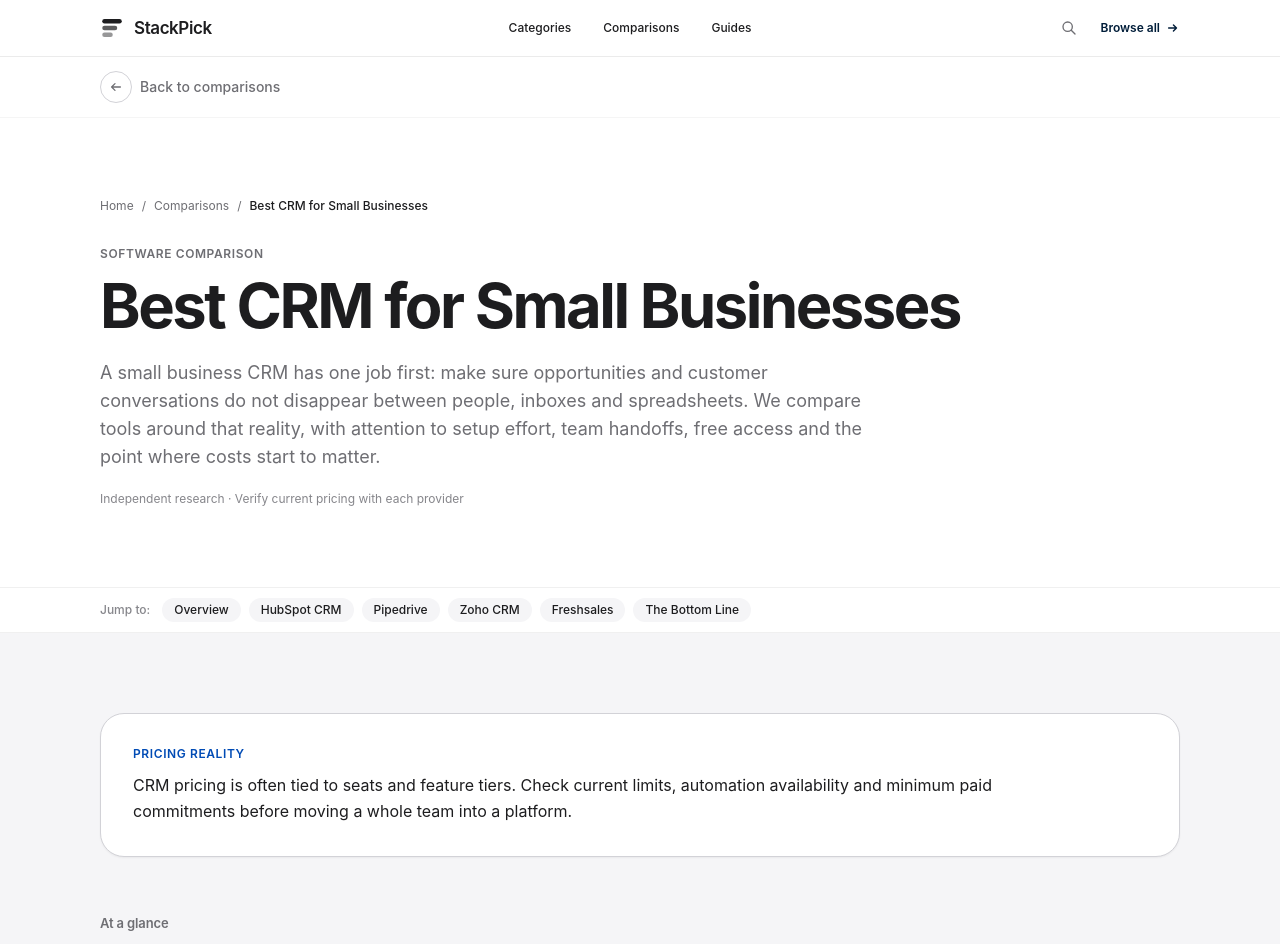
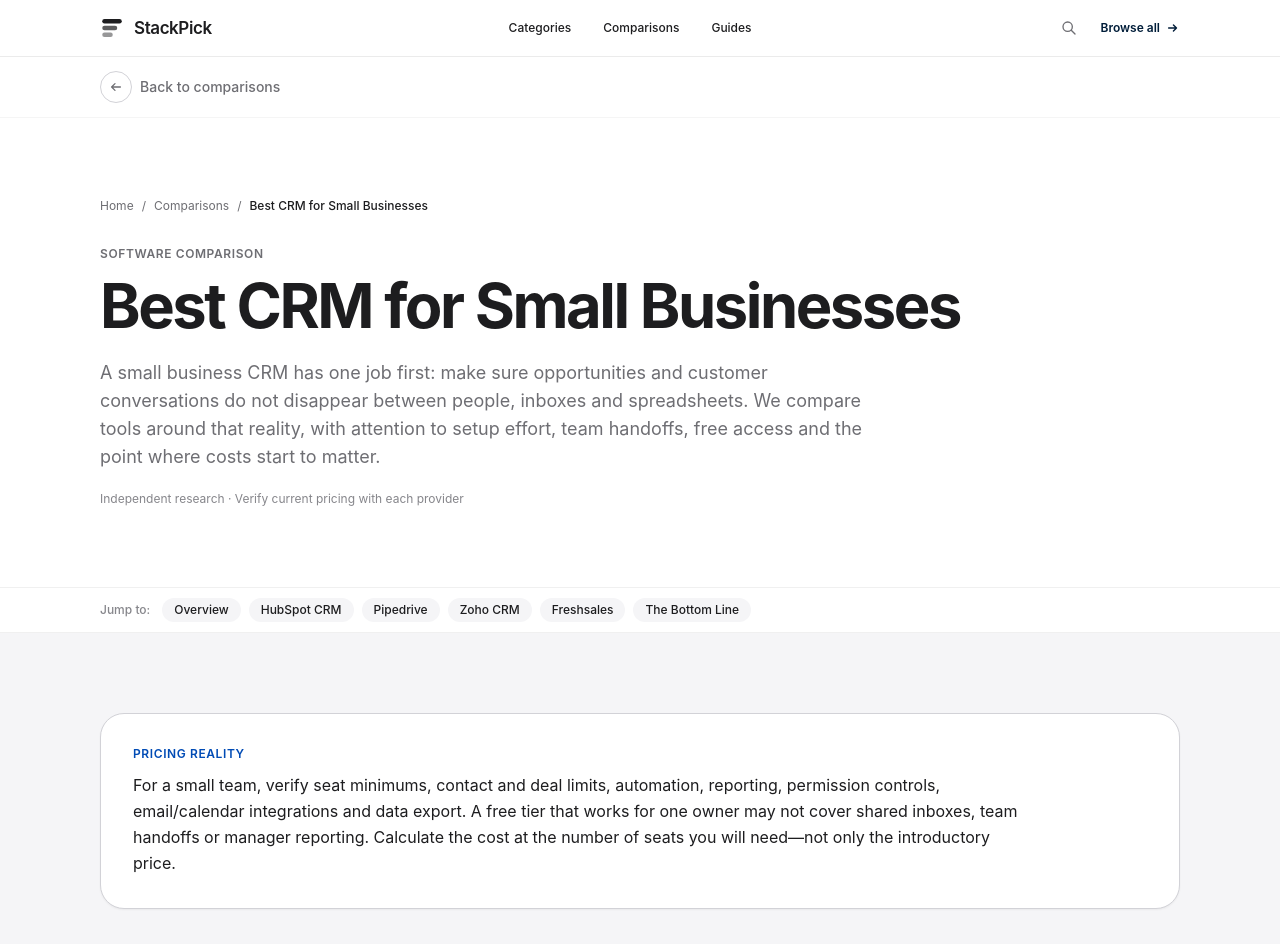
Before and after one commit to LinukaBandara/StackPick, a Next.js app: page /best/crm-for-small-businesses in a window 1280 px wide. Shown: the top 944 px of the page. Built offline with nearby package versions, Linux system fonts and the light colour scheme; no server answers.

Commit message:
Improve free-plan guidance and practical recommendations

```diff
--- a/app/best/crm-for-small-businesses/page.tsx
+++ b/app/best/crm-for-small-businesses/page.tsx
@@ -13,14 +13,14 @@ export default function CrmForSmallBusinessesPage() {
       title="Best CRM for Small Businesses"
       slug="crm-for-small-businesses"
       intro="A small business CRM has one job first: make sure opportunities and customer conversations do not disappear between people, inboxes and spreadsheets. We compare tools around that reality, with attention to setup effort, team handoffs, free access and the point where costs start to matter."
-      pricingNote="CRM pricing is often tied to seats and feature tiers. Check current limits, automation availability and minimum paid commitments before moving a whole team into a platform."
+      pricingNote="For a small team, verify seat minimums, contact and deal limits, automation, reporting, permission controls, email/calendar integrations and data export. A free tier that works for one owner may not cover shared inboxes, team handoffs or manager reporting. Calculate the cost at the number of seats you will need—not only the introductory price."
       tools={[
         { name:"HubSpot CRM", bestFor:"Small teams wanting a broad starting point with a usable free tier", freeOption:"Core CRM features are available on a permanent free tier; current limits should be checked before rollout.", tradeoff:"Easy to start, but advanced automation and the wider ecosystem can move a growing team into paid products.", url:"https://www.hubspot.com/products/crm" },
         { name:"Pipedrive", bestFor:"Sales-led small businesses that need a clear deal pipeline", freeOption:"No permanent free plan; current trial and paid pricing should be checked.", tradeoff:"Excellent focus for sales processes, but businesses wanting broad marketing or service functionality may need more tools.", url:"https://www.pipedrive.com/" },
         { name:"Zoho CRM", bestFor:"Small businesses already building around Zoho", freeOption:"A limited free edition may be available under current Zoho terms.", tradeoff:"Strong suite integration can reduce tool sprawl, while the larger system can require more configuration.", url:"https://www.zoho.com/crm/" },
         { name:"Freshsales", bestFor:"Small teams wanting CRM and sales communication in one product", freeOption:"Free or trial availability can change by market and plan.", tradeoff:"Useful sales tooling, but compare current included features and contact/user limits against simpler options.", url:"https://www.freshworks.com/crm/sales/" },
       ]}
-      bottomLine="For a small business starting from scratch, HubSpot is the easiest broad starting point if its free limits fit. Pipedrive is the stronger choice when sales pipeline discipline is the main problem. Zoho makes the most sense when the business already uses its ecosystem. The right CRM is the one the team will actually keep updated."
+      bottomLine="Start with HubSpot if the current free plan supports the team’s contact and deal workflow; choose Pipedrive when sales-stage visibility and follow-up discipline are worth a paid subscription. Zoho is attractive when it reduces tool sprawl across an existing Zoho stack. Avoid buying a CRM before agreeing who owns each lead, what stages mean, and when follow-up is due. If the team will not maintain those basics, a more expensive CRM will not fix the process."
     >
       <section className="bg-white"><div className="sp-container py-16 sm:py-20">
         <p className="sp-eyebrow">Small-team reality</p>
```
